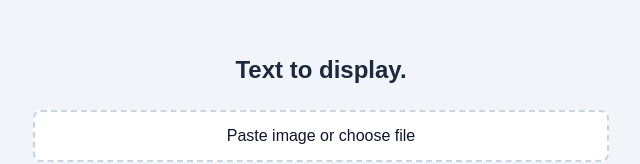
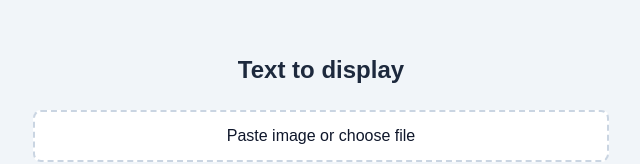
Before and after one commit to KorradoInganamorte/input, a Next.js app: page / in a window 1280 px wide. Shown: the part 121-285 px from the top of the page, without its empty margins (319-959 px from the left). Built offline with nearby package versions, Linux system fonts and the light colour scheme.

Commit message:
fix sentense

```diff
--- a/app/page.tsx
+++ b/app/page.tsx
@@ -54,7 +54,7 @@ export default function Home() {
     <div className="min-h-screen bg-slate-100 dark:bg-gray-950 flex flex-col items-center justify-center p-6">
       <div className="w-full max-w-xl space-y-6">
         <h1 className="text-2xl font-semibold text-slate-800 dark:text-slate-100 text-center">
-          Text to display.
+          Text to display
         </h1>
 
         <div className="flex flex-col gap-2">
@@ -88,9 +88,9 @@ export default function Home() {
         <div className="rounded-xl border-2 border-dashed border-slate-300 dark:border-gray-900 bg-white dark:bg-slate-900 shadow-sm min-h-[100px] p-6 flex items-center justify-center">
           {text ? (
             <p className="text-slate-800 dark:text-slate-100 text-lg whitespace-pre-wrap wrap-break-word text-center">
-              <span className="hidden">.</span>
+              <span className="text-slate-900">. </span>
               {text}
-              <span className="hidden">.</span>
+              <span className="text-slate-900"> .</span>
             </p>
           ) : (
             <p className="text-gray-500 dark:text-gray-500 text-sm">
```
